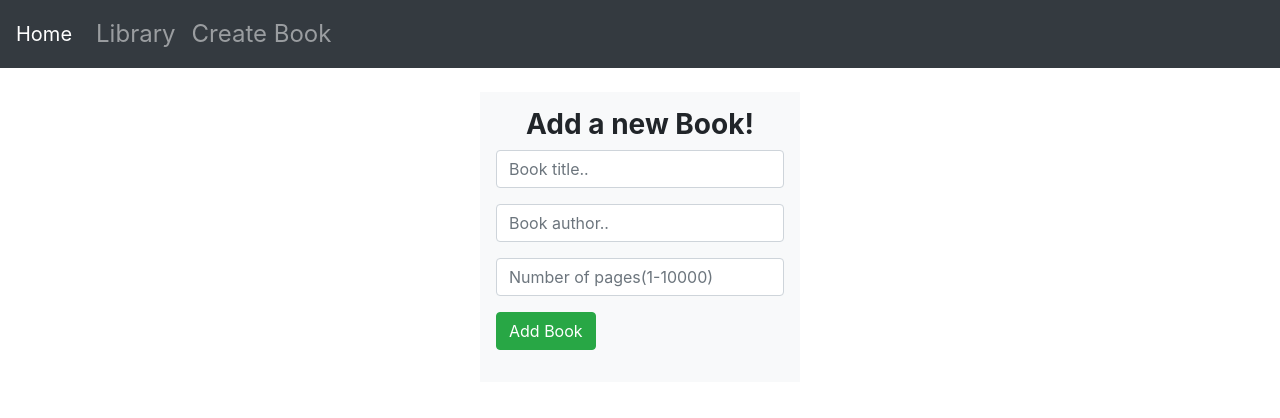
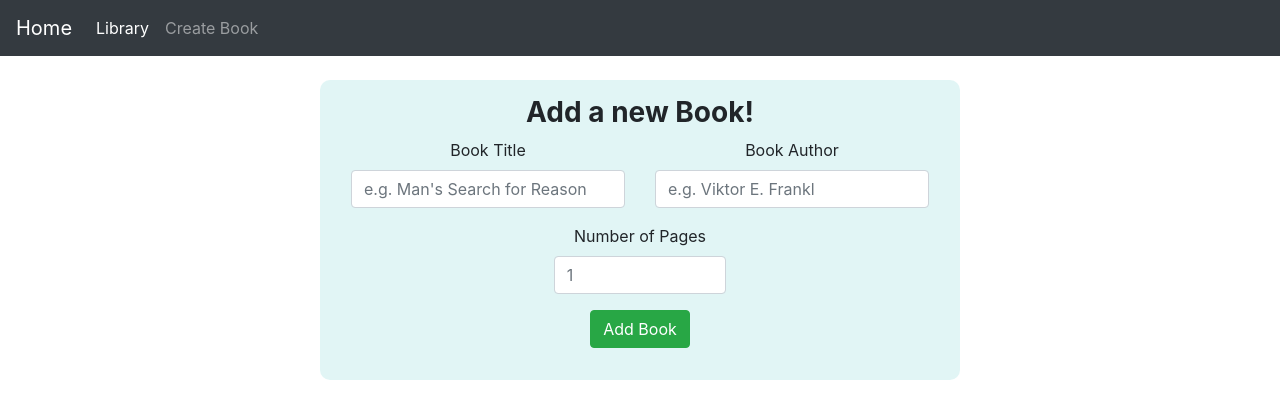
Before and after one commit to irlgabriel/library-project-redo, a React (Create React App) app: page /create in a window 1280 px wide. Shown: the top 418 px of the page. Built offline with nearby package versions, Linux system fonts and the light colour scheme.

Commit message:
Linked backend with frontend

```diff
--- a/public/index.html
+++ b/public/index.html
@@ -8,6 +8,9 @@
       name="description"
       content="Web site created using create-react-app"
     />
+    <script src="https://code.jquery.com/jquery-3.5.1.slim.min.js" integrity="sha384-DfXdz2htPH0lsSSs5nCTpuj/zy4C+OGpamoFVy38MVBnE+IbbVYUew+OrCXaRkfj" crossorigin="anonymous"></script>
+    <script src="https://cdn.jsdelivr.net/npm/popper.js@1.16.1/dist/umd/popper.min.js" integrity="sha384-9/reFTGAW83EW2RDu2S0VKaIzap3H66lZH81PoYlFhbGU+6BZp6G7niu735Sk7lN" crossorigin="anonymous"></script>
+    <script src="https://stackpath.bootstrapcdn.com/bootstrap/4.5.2/js/bootstrap.min.js" integrity="sha384-B4gt1jrGC7Jh4AgTPSdUtOBvfO8shuf57BaghqFfPlYxofvL8/KUEfYiJOMMV+rV" crossorigin="anonymous"></script>
     <script
       src="https://kit.fontawesome.com/59f6efb51c.js"
       crossorigin="anonymous"
--- a/src/App.css
+++ b/src/App.css
@@ -14,17 +14,19 @@
   flex-direction: column;
 }
 
+form {
+  background-color: rgba(15, 168, 168, 0.123);
+  min-width: 550px;
+  border-radius: 10px;
+  text-align: center;
+}
+
+
 footer,
 header {
   text-align: center;
 }
 
-nav {
-  user-select: none;
-  background-color: rgba(226, 136, 136, 0.534);
-  padding: 20px;
-  color: white;
-}
 
 footer {
   margin-top: auto;
@@ -34,11 +36,7 @@ footer {
 }
 
 footer a,
-nav a {
-  color: lightseagreen;
-  text-decoration: none;
-  font-size: 24px;
-}
+
 
 a:hover {
   color: blue;
@@ -88,7 +86,7 @@ a:hover {
 }
 
 .book-author {
-  margin-top: 25px;
+  margin-top: 22px;
   text-align: right;
 }
 
--- a/src/components/Book.js
+++ b/src/components/Book.js
@@ -1,13 +1,23 @@
 import React from "react";
 
 export default class Book extends React.Component {
+  constructor(props) {
+    super(props);
+    this.deleteBook = this.deleteBook.bind(this);
+  }
+
+  deleteBook() {
+    const bookId = this.props.book._id;
+
+  }
+
   render() {
     return (
       <div className="book">
-        <h2 className="book-title">{this.props.title}</h2>
-        <h4 className="book-author">{this.props.author}</h4>
+        <h3 className="book-title">{this.props.title}</h3>
+        <h5 className="book-author">{this.props.author}</h5>
         <p className="book-pages">{this.props.pages}</p>
-        <div className="fas fa-trash"></div>
+        <div onClick={this.deleteBook} className="fas fa-trash"></div>
         <div className="fas fa-book-open"></div>
         <div className="status-div">
           <p className="read-status"></p>
--- a/src/components/CreateBook.js
+++ b/src/components/CreateBook.js
@@ -53,36 +53,41 @@ export default class CreateBook extends React.Component {
 
   render() {
     return (
-      <form onSubmit={this.onSubmit} className="w-25 mx-auto p-3 bg-light">
-        <h3 className="text-center font-weight-bold">Add a new Book!</h3>
-        <div className="form-group">
+      <form onSubmit={this.onSubmit} className="row flex-wrap w-50 mx-auto p-3">
+        <h3 className="text-center font-weight-bold col-12">Add a new Book!</h3>
+        <div className="form-group col-6">
+          <label htmlFor="title">Book Title</label>
           <input
             className="form-control"
             type="text"
             name="title"
+            placeholder="e.g. Man's Search for Reason"
             onChange={this.onChangeTitle}
-            placeholder="Book title.."
           ></input>
         </div>
-        <div className="form-group">
+        <div className="form-group col-6">
+          <label htmlFor="author">Book Author</label>
           <input
             className="form-control"
             type="text"
             name="author"
+            placeholder="e.g. Viktor E. Frankl"
             onChange={this.onChangeAuthor}
-            placeholder="Book author.."
           ></input>
         </div>
-        <div className="form-group">
+        <div className="form-group col-4 mx-auto">
+          <label htmlFor="pages">Number of Pages</label>
           <input
             className="form-control"
             type="number"
+            min="0"
+            max="10001"
             name="pages"
+            placeholder="1"
             onChange={this.onChangePages}
-            placeholder="Number of pages(1-10000)"
           ></input>
         </div>
-        <div className="form-group">
+        <div className="form-group text-center col-12">
           <button className="btn btn-outline-white btn-success" type="submit">
             Add Book
           </button>
--- a/src/components/Library.js
+++ b/src/components/Library.js
@@ -9,6 +9,7 @@ export default class Library extends React.Component {
     this.state = {
       books: [],
     };
+
   }
 
   componentDidMount() {
@@ -22,10 +23,13 @@ export default class Library extends React.Component {
   render() {
     return (
       <div className="library mx-auto w-100">
-        <h3 className="text-center w-100">Library</h3>
+        <h2 className="text-center w-100">Library</h2>
         {this.state.books.map((book) => (
           <Book
             key={book._id}
+            books={this.state.books}
+            setState={this.setState}
+            book={book}
             title={book.title}
             author={book.author}
             pages={book.pages}
--- a/src/components/Navbar.js
+++ b/src/components/Navbar.js
@@ -8,19 +8,18 @@ export default class Navbar extends React.Component {
         <Link to="/" className="navbar-brand">
           Home
         </Link>
-        <div className="collapse navbar-collapse">
-          <ul className="navbar-nav mr-auto">
-            <li className="navbar-item">
-              <Link to="/" className="nav-link">
+        <button className="navbar-toggler" type="button" data-toggle="collapse" data-target="#navbarNavAltMarkup" aria-controls="navbarNavAltMarkup" aria-expanded="false" aria-label="Toggle navigation">
+          <span className="navbar-toggler-icon"></span>
+        </button>
+        <div className="collapse navbar-collapse" id="navbarNavAltMarkup">
+          <div className="navbar-nav">
+              <Link to="/" className="nav-link active">
                 Library
               </Link>
-            </li>
-            <li className="navbar-item">
               <Link to="/create" className="nav-link">
                 Create Book
               </Link>
-            </li>
-          </ul>
+          </div>
         </div>
       </nav>
     );
```
